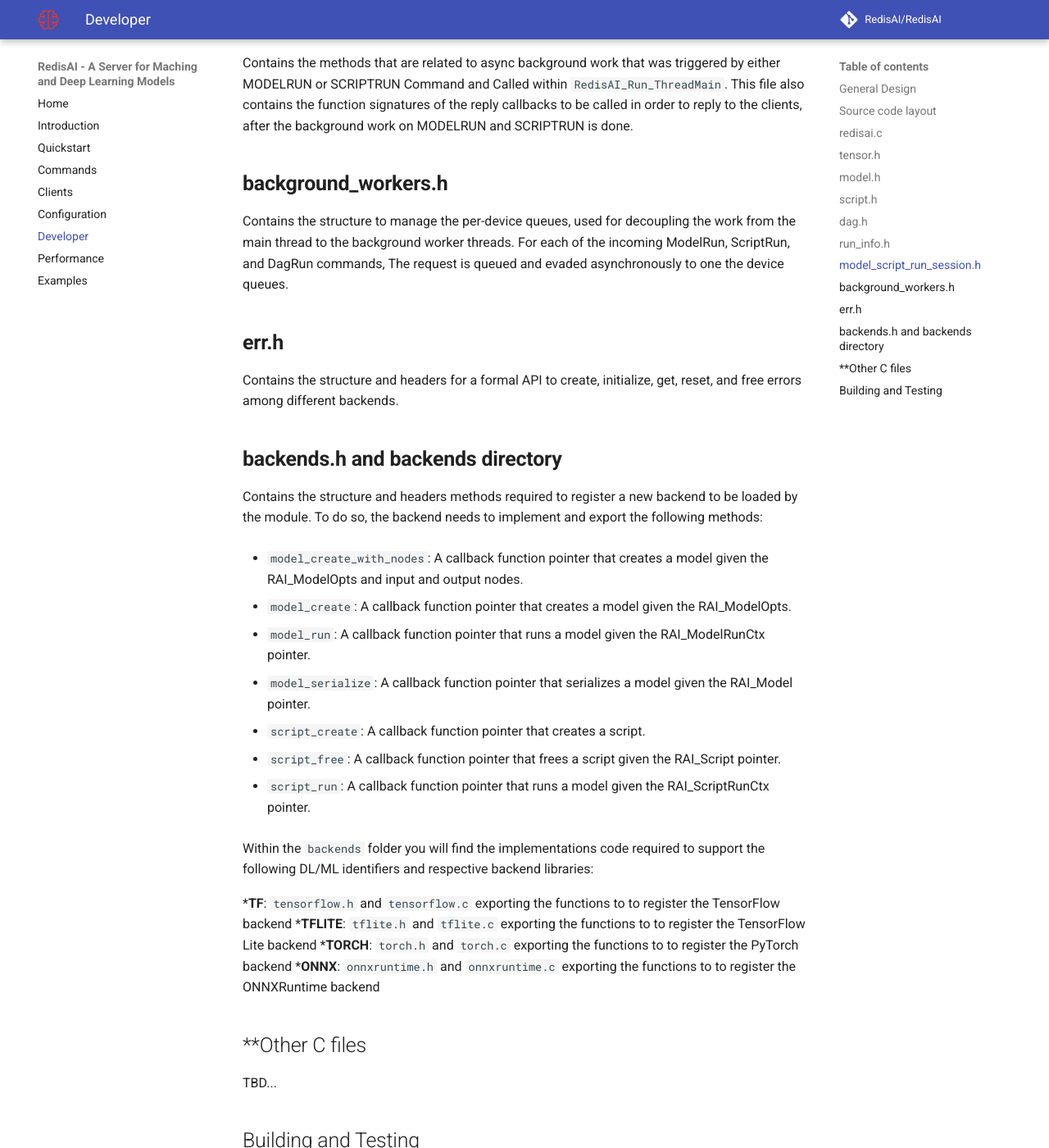
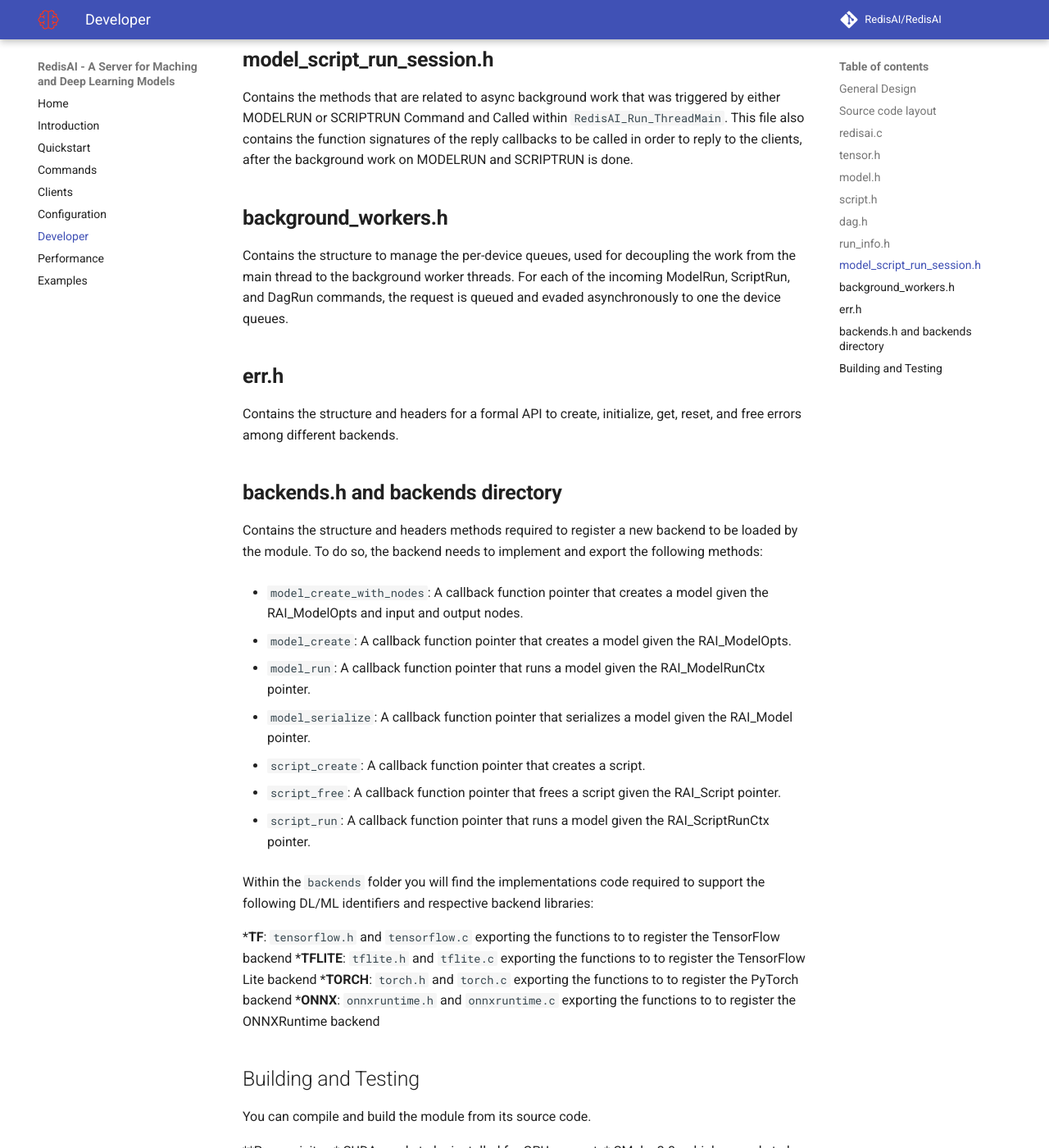
Before and after one commit to RedisAI/RedisAI, an MkDocs documentation site: the page built from docs/developer.md, in a window 1280 px wide and 1400 px high, scrolled down 2088 px. Shown: the whole window at 82% size. Built offline with MkDocs 1.6.1 and Material for MkDocs 9.7.7, drawn with Linux system fonts in a browser that asks for light colours; comment, search, counter and statistics services are not loaded; some of the changed text lies outside the part shown.

````diff
--- a/docs/developer.md
+++ b/docs/developer.md
@@ -9,7 +9,8 @@ RedisAI bundles together best-of-breed technologies for delivering stable and pe
 
 As a way of representing tensor data we've embraced [dlpack](https://github.com/dmlc/dlpack) - a community effort to define a common tensor data structure that can be shared by different frameworks, supported by cuPy, cuDF, DGL, TGL, PyTorch, and MxNet.
 
-**Data Structures
+**Data Structures**
+
 RedisAI provides the following data structures:
 
 ***Tensor**: represents an n-dimensional array of values
@@ -67,7 +68,7 @@ This file also contains the function signatures of the reply callbacks to be cal
 
 **background_workers.h**
 ---
-Contains the structure to manage the per-device queues, used for decoupling the work from the main thread to the background worker threads. For each of the incoming ModelRun, ScriptRun, and DagRun commands, The request is queued and evaded asynchronously to one the device queues.
+Contains the structure to manage the per-device queues, used for decoupling the work from the main thread to the background worker threads. For each of the incoming ModelRun, ScriptRun, and DagRun commands, the request is queued and evaded asynchronously to one the device queues.
 
 **err.h**
 ---
@@ -105,11 +106,6 @@ Within the `backends` folder you will find the implementations code required to
 ***TFLITE**: `tflite.h` and `tflite.c` exporting the functions to to register the TensorFlow Lite backend
 ***TORCH**: `torch.h` and `torch.c` exporting the functions to to register the PyTorch backend
 ***ONNX**: `onnxruntime.h` and `onnxruntime.c` exporting the functions to to register the ONNXRuntime backend
-
-**Other C files
----
-
-TBD...
 
 
 ## Building and Testing
@@ -153,7 +149,7 @@ Once the dependencies have been built, you can build the RedisAI module with:
 make -C opt build
 ```
 
-**Running Tests
+**Running Tests**
 
 The module includes a basic set of unit tests and integration tests, split across common and backend specific files. To run
 them you'll need:
@@ -177,6 +173,6 @@ For example, to run the tests strictly designed for the TensorFlow backend, foll
 
     $ make -C opt tests TEST=tests_tensorflow.py
 
-**Integration Tests Coverage
+**Integration Tests Coverage**
 
 TBD
````
Also changed, not shown: 4 other files.
